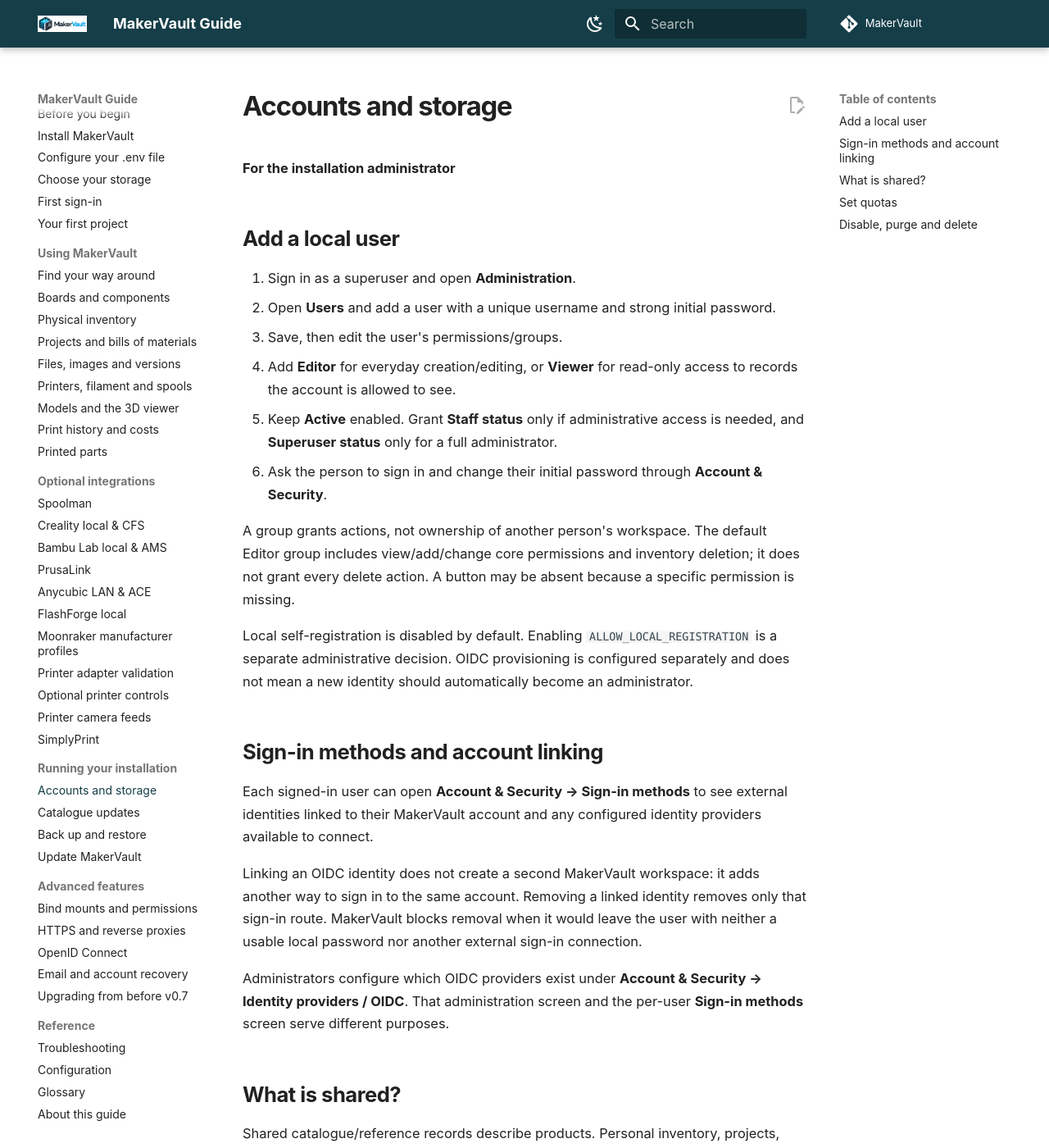
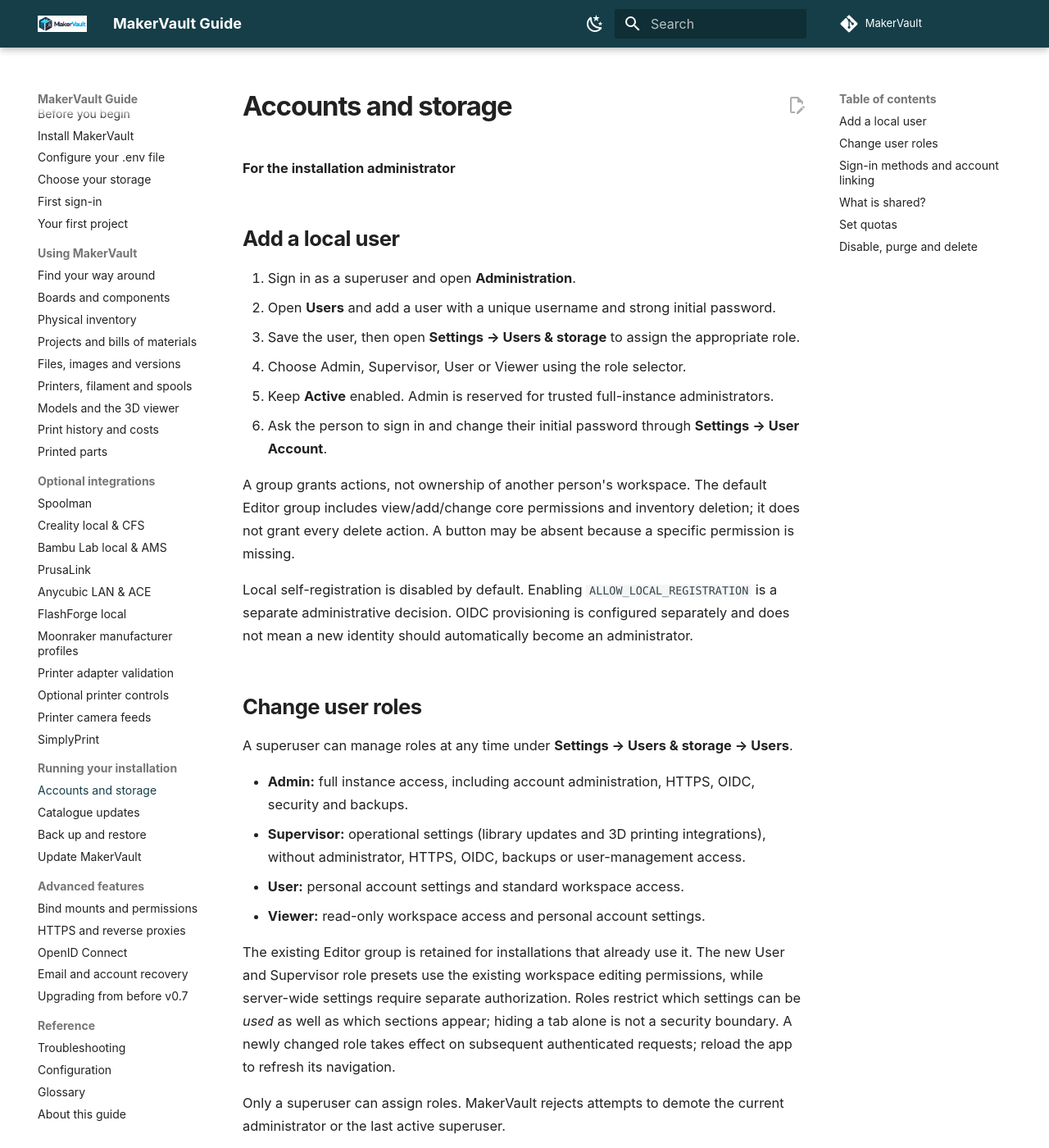
Before and after one commit to gavrd7/MakerVault, an MkDocs documentation site: the page built from docs/guide/administration/accounts.md, in a window 1280 px wide and 1400 px high. Shown: the whole window at 82% size. Built offline with MkDocs 1.6.1 and Material for MkDocs 9.7.7, drawn with Linux system fonts in a browser that asks for light colours; comment, search, counter and statistics services are not loaded; some of the changed text lies outside the part shown.

Commit message:
Document settings consolidation and role access

```diff
--- a/docs/guide/administration/accounts.md
+++ b/docs/guide/administration/accounts.md
@@ -6,22 +6,35 @@
 
 1. Sign in as a superuser and open **Administration**.
 2. Open **Users** and add a user with a unique username and strong initial password.
-3. Save, then edit the user's permissions/groups.
-4. Add **Editor** for everyday creation/editing, or **Viewer** for read-only access to records the account is allowed to see.
-5. Keep **Active** enabled. Grant **Staff status** only if administrative access is needed, and **Superuser status** only for a full administrator.
-6. Ask the person to sign in and change their initial password through **Account & Security**.
+3. Save the user, then open **Settings → Users & storage** to assign the appropriate role.
+4. Choose Admin, Supervisor, User or Viewer using the role selector.
+5. Keep **Active** enabled. Admin is reserved for trusted full-instance administrators.
+6. Ask the person to sign in and change their initial password through **Settings → User Account**.
 
 A group grants actions, not ownership of another person's workspace. The default Editor group includes view/add/change core permissions and inventory deletion; it does not grant every delete action. A button may be absent because a specific permission is missing.
 
 Local self-registration is disabled by default. Enabling `ALLOW_LOCAL_REGISTRATION` is a separate administrative decision. OIDC provisioning is configured separately and does not mean a new identity should automatically become an administrator.
 
+## Change user roles
+
+A superuser can manage roles at any time under **Settings → Users & storage → Users**.
+
+- **Admin:** full instance access, including account administration, HTTPS, OIDC, security and backups.
+- **Supervisor:** operational settings (library updates and 3D printing integrations), without administrator, HTTPS, OIDC, backups or user-management access.
+- **User:** personal account settings and standard workspace access.
+- **Viewer:** read-only workspace access and personal account settings.
+
+The existing Editor group is retained for installations that already use it. The new User and Supervisor role presets use the existing workspace editing permissions, while server-wide settings require separate authorization. Roles restrict which settings can be *used* as well as which sections appear; hiding a tab alone is not a security boundary. A newly changed role takes effect on subsequent authenticated requests; reload the app to refresh its navigation.
+
+Only a superuser can assign roles. MakerVault rejects attempts to demote the current administrator or the last active superuser.
+
 ## Sign-in methods and account linking
 
-Each signed-in user can open **Account & Security → Sign-in methods** to see external identities linked to their MakerVault account and any configured identity providers available to connect.
+Each signed-in user can open **Settings → User Account → Connected sign-in methods** to see external identities linked to their MakerVault account and any configured identity providers available to connect.
 
 Linking an OIDC identity does not create a second MakerVault workspace: it adds another way to sign in to the same account. Removing a linked identity removes only that sign-in route. MakerVault blocks removal when it would leave the user with neither a usable local password nor another external sign-in connection.
 
-Administrators configure which OIDC providers exist under **Account & Security → Identity providers / OIDC**. That administration screen and the per-user **Sign-in methods** screen serve different purposes.
+Administrators configure which OIDC providers exist under **Settings → Security → OIDC identity providers**. That administration screen and the per-user **Sign-in methods** screen serve different purposes.
 
 ## What is shared?
 
```
